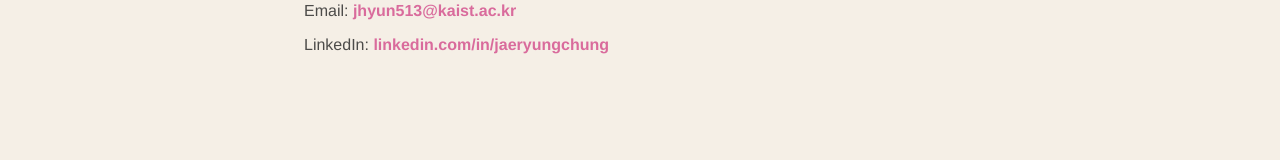
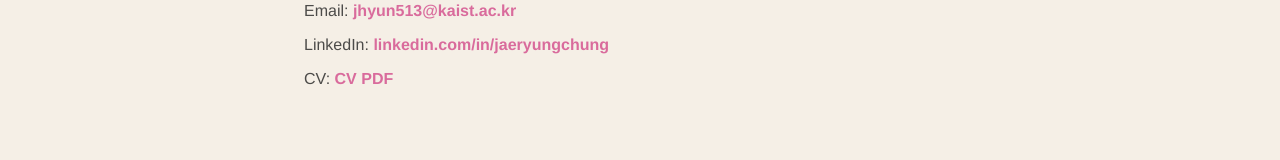
Before and after one commit to jaeryungchung/jaeryungchung.github.io, a React (Vite) app: page / in a window 1280 px wide. Shown: the part 4754-4914 px from the top of the page. Built offline with nearby package versions, Linux system fonts and the light colour scheme; a web font is replaced by a local one.

Commit message:
cv-update

```diff
--- a/src/shared/Contact.jsx
+++ b/src/shared/Contact.jsx
@@ -1,5 +1,6 @@
 import React from 'react'
 import cvPdf from '../assets/cv-20251011.pdf'
+import cv from '../assets/JaeryungChung_Resume_2026_Jan.pdf'
 
 export default function Contact(){
   return (
@@ -8,6 +9,7 @@ export default function Contact(){
       <p>Coffee Chat: <a href="https://calendar.app.google/zZtDZt9csPbR6SXp8" target="_blank">Schedule</a></p>
       <p>Email: <a href="mailto:jhyun513@kaist.ac.kr">jhyun513@kaist.ac.kr</a></p>
       <p>LinkedIn: <a href="https://www.linkedin.com/in/jaeryungchung" target="_blank">linkedin.com/in/jaeryungchung</a></p>
+      <p>CV: <a href={cv} target="_blank">CV PDF</a></p>
       {/* <p>CV: <a href={cvPdf} target="_blank">Download</a></p> */}
     </section>
   )
--- a/src/shared/Footer.jsx
+++ b/src/shared/Footer.jsx
@@ -3,7 +3,7 @@ import React from 'react'
 export default function Footer(){
   return (
     <footer className="site-footer">
-      <small>© {new Date().getFullYear()} Jaeryung Chung   👀 Inspired by other amazing websites — updates coming soon. Until then, connect me on LinkedIn!</small>
+      <small> © {new Date().getFullYear()} Jaeryung Chung   👀 Inspired by other amazing websites — updates coming soon. Until then, connect me on LinkedIn!</small>
     </footer>
   )
 }
```
Also changed, not shown: 1 other file (tests, documents, lock files or other folders).
